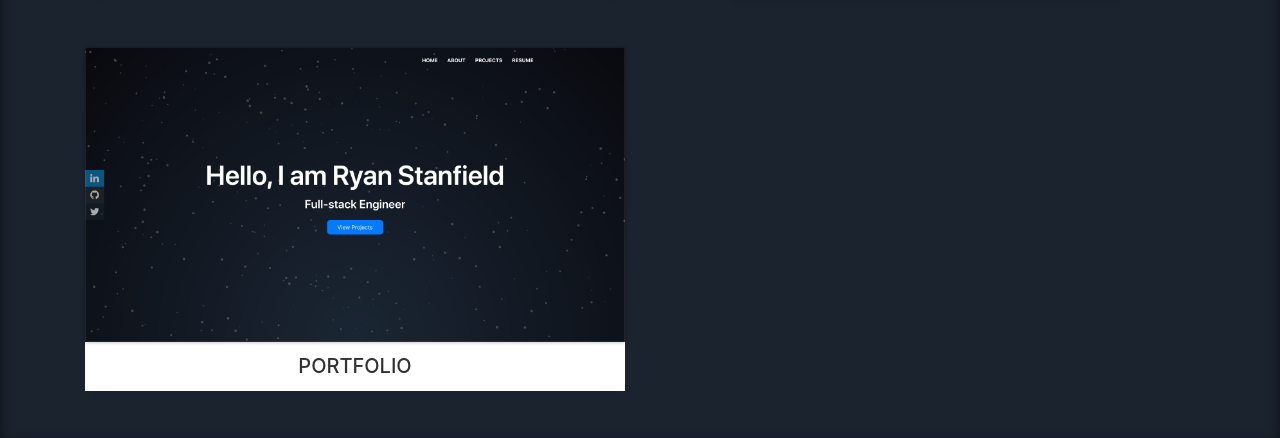
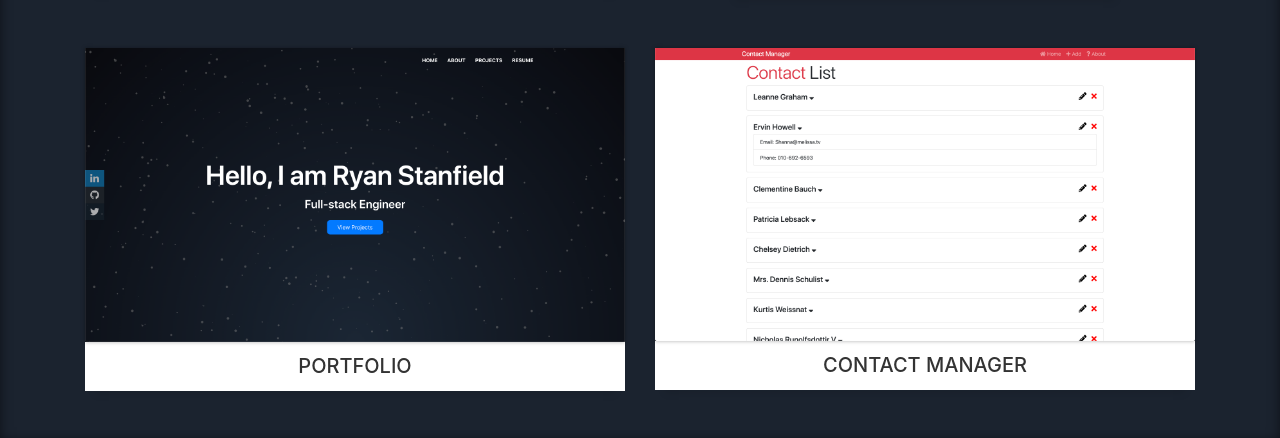
Before and after one commit to RyanCS2341/portfolio, a React (Create React App) app: page / in a window 1280 px wide. Shown: the part 1898-2336 px from the top of the page. Built offline with nearby package versions, Linux system fonts and the light colour scheme.

Commit message:
updating portfolio data

```diff
--- a/src/portfolio_data.js
+++ b/src/portfolio_data.js
@@ -56,6 +56,17 @@ let data = {
             technologies: [
                 ''
             ]
+        },
+        ,
+        {
+            name: 'Contact Manager',
+            demo_url: '',
+            source_code_url: '',
+            img_url: '/assests/contact.png',
+            description: '',
+            technologies: [
+                ''
+            ]
         }
     ]
 }
```
Also changed, not shown: public/assests/contact.png (added).
